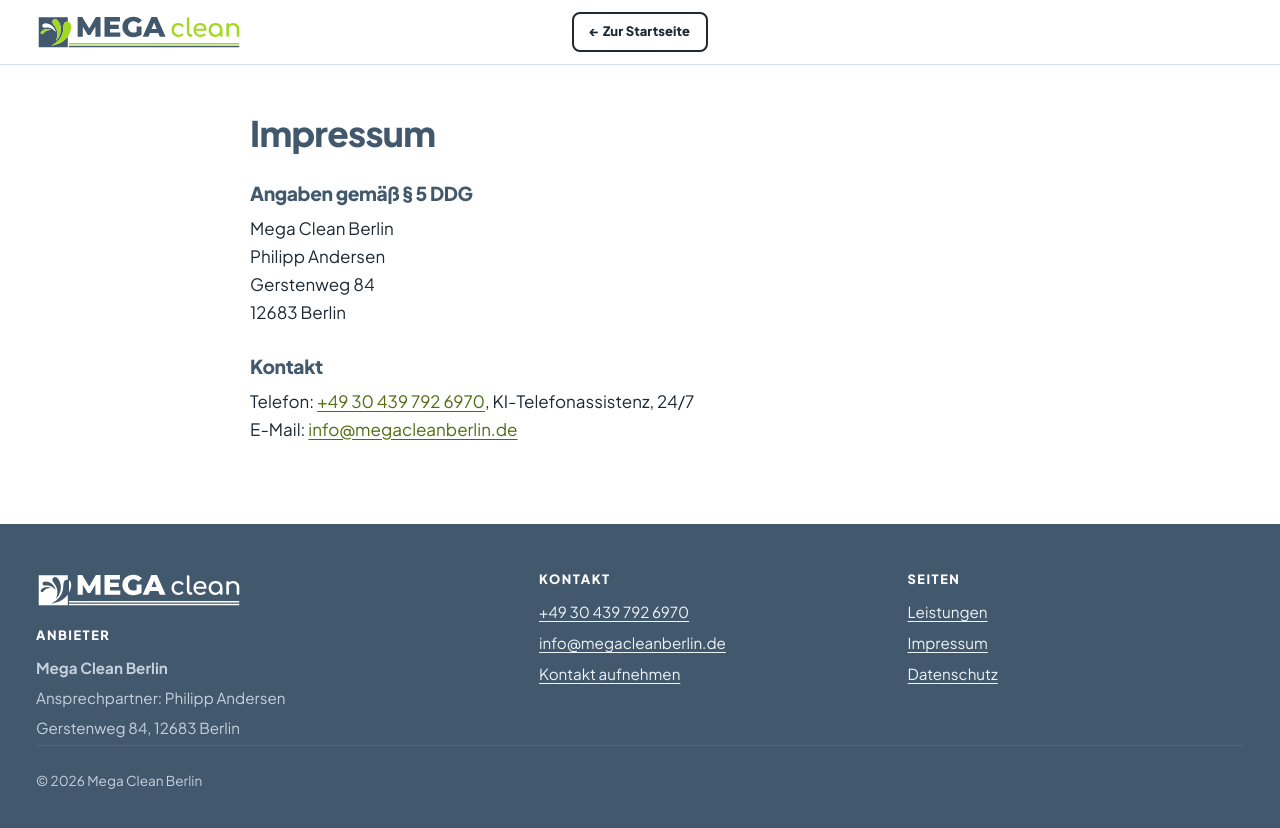
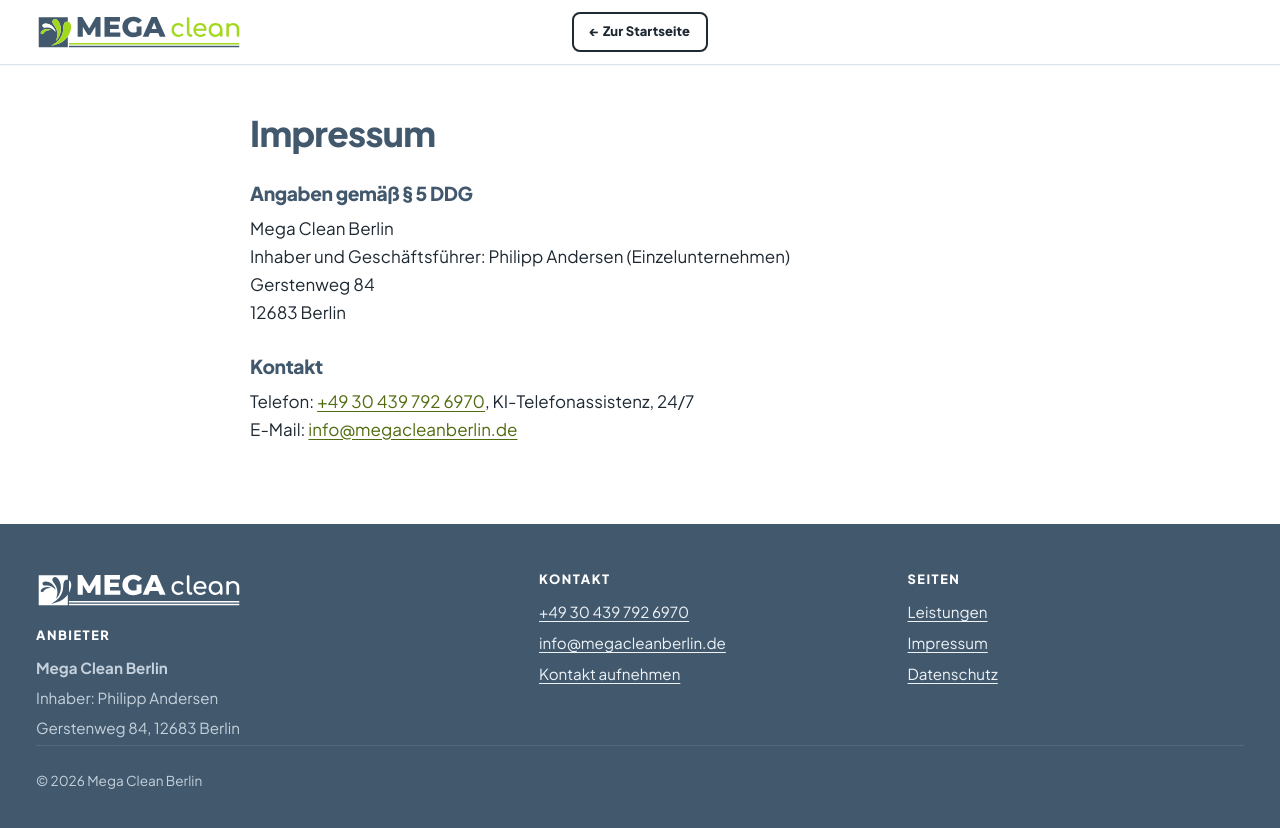
Before and after one commit to Fotomek/MegaClean, a plain HTML site: page impressum.html in a window 1280 px wide. Drawn offline with Linux system fonts and the light colour scheme.

Commit message:
Impressum: Einzelunternehmen, Inhaber Philipp Andersen (Vorschau, nicht live)

```diff
--- a/impressum.html
+++ b/impressum.html
@@ -19,7 +19,7 @@
 <main id="inhalt" class="recht"><div class="wrap schmal">
 <h1>Impressum</h1>
 <h2>Angaben gemäß § 5 DDG</h2>
-<p>Mega Clean Berlin<br>Philipp Andersen<br>Gerstenweg 84<br>12683 Berlin</p>
+<p>Mega Clean Berlin<br>Inhaber und Geschäftsführer: Philipp Andersen (Einzelunternehmen)<br>Gerstenweg 84<br>12683 Berlin</p>
 <h2>Kontakt</h2>
 <p>Telefon: <a href="tel:+49304397926970">+49 30 439 792 6970</a>, KI-Telefonassistenz, 24/7<br>E-Mail: <a href="mailto:info@megacleanberlin.de">info@megacleanberlin.de</a></p>
 </div></main>
@@ -29,7 +29,7 @@
       <img class="logo logo--fuss" src="logo-weiss.svg" width="227" height="40" alt="Mega Clean Berlin">
       <h2>Anbieter</h2>
       <p><strong>Mega Clean Berlin</strong></p>
-      <p>Ansprechpartner: Philipp Andersen</p>
+      <p>Inhaber: Philipp Andersen</p>
       <p>Gerstenweg 84, 12683 Berlin</p>
     </div>
     <div>
```
